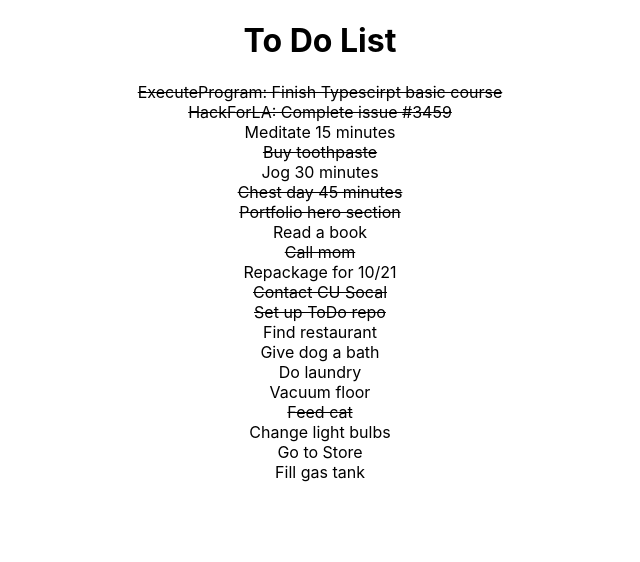
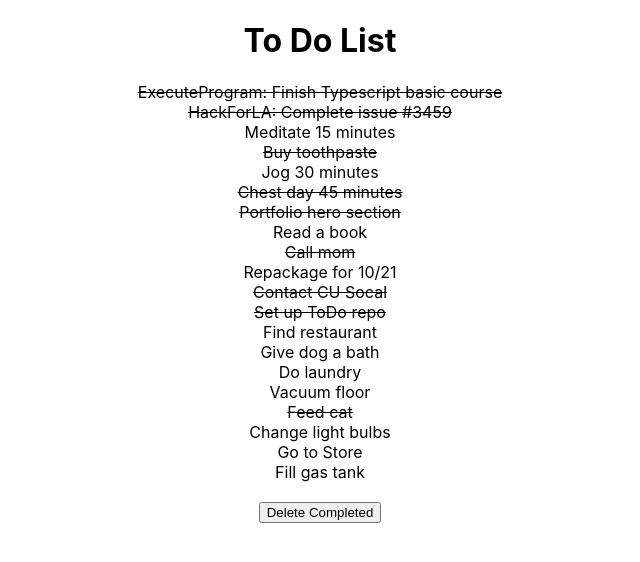
Before and after one commit to Skydodle/todo, a React (Create React App) app in the folder frontend-todo/: page / in a window 1280 px wide. Shown: the top 562 px of the page, without its empty margins (320-960 px from the left). Built offline with nearby package versions, Linux system fonts and the light colour scheme.

Commit message:
Add delete logic; button to delete completed

```diff
--- a/frontend-todo/src/App.jsx
+++ b/frontend-todo/src/App.jsx
@@ -14,10 +14,17 @@
     setToDoList(mapped);
   };
 
+  const handleDelete = () => {
+    const filtered = toDoList.filter((item) => {
+      return !item.complete;
+    });
+    setToDoList(filtered);
+  };
+
   return (
     <div className="App">
       <Header />
-      <ToDoList toDoList={toDoList} handleToggle={handleToggle} />
+      <ToDoList toDoList={toDoList} handleToggle={handleToggle} handleDelete={handleDelete} />
     </div>
   );
 }
--- a/frontend-todo/src/Components/ToDoItem.jsx
+++ b/frontend-todo/src/Components/ToDoItem.jsx
@@ -9,7 +9,6 @@
   return (
     <div
       id={todo.id}
-      key={todo.id + todo.task}
       name="todo"
       value={todo.id}
       onClick={handleClick}
--- a/frontend-todo/src/Components/ToDoList.jsx
+++ b/frontend-todo/src/Components/ToDoList.jsx
@@ -1,12 +1,23 @@
 import React from 'react';
 import ToDoItem from './ToDoItem';
 
-const ToDoList = ({ toDoList, handleToggle }) => {
+const ToDoList = ({ toDoList, handleToggle, handleDelete }) => {
   return (
     <div>
       {toDoList.map((item) => {
-        return <ToDoItem todo={item} key={item.id + item.task} handleToggle={handleToggle} />;
+        return (
+          <ToDoItem
+            todo={item}
+            key={item.id}
+            handleToggle={handleToggle}
+            handleDelete={handleDelete}
+          />
+        );
       })}
+
+      <button style={{ margin: '20px' }} onClick={handleDelete}>
+        Delete Completed
+      </button>
     </div>
   );
 };
--- a/frontend-todo/src/data.json
+++ b/frontend-todo/src/data.json
@@ -1,7 +1,7 @@
 [
   {
     "id": 1,
-    "task": "ExecuteProgram: Finish Typescirpt basic course",
+    "task": "ExecuteProgram: Finish Typescript basic course",
     "complete": true
   },
   {
```
